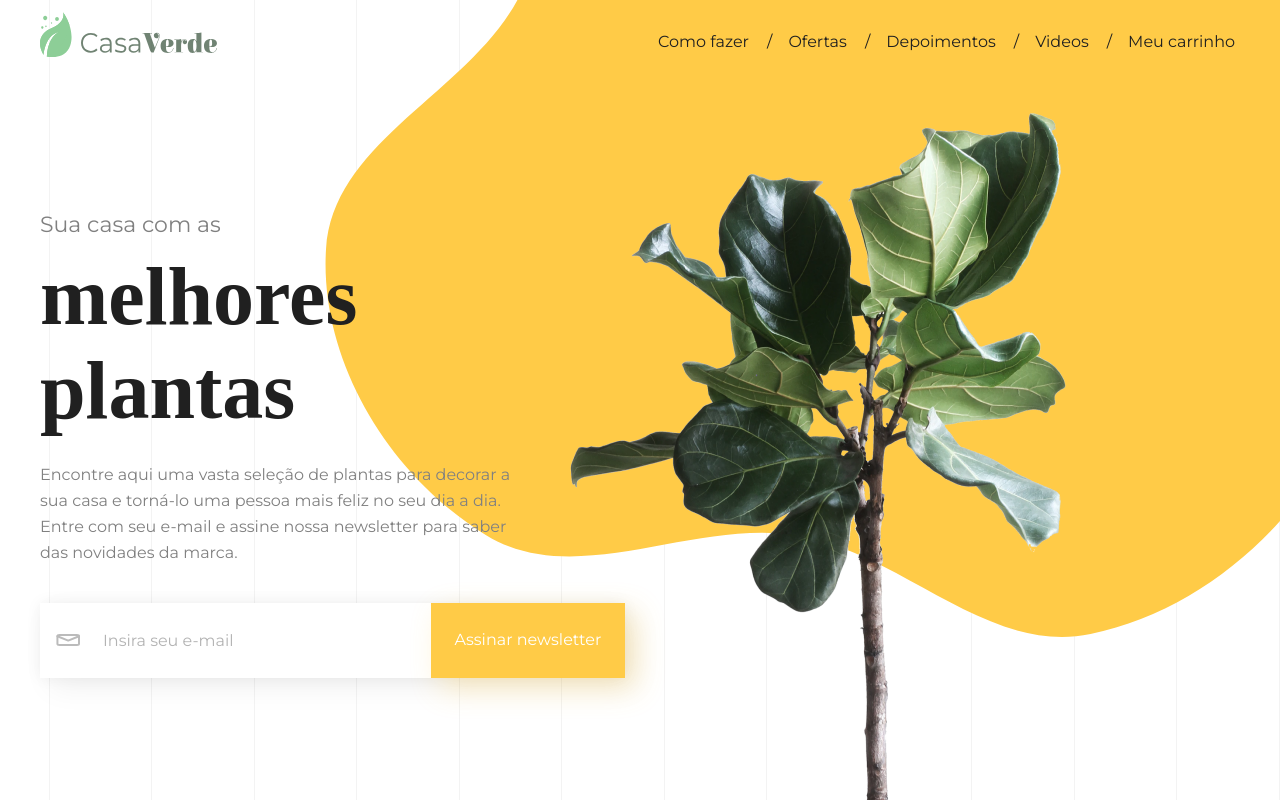
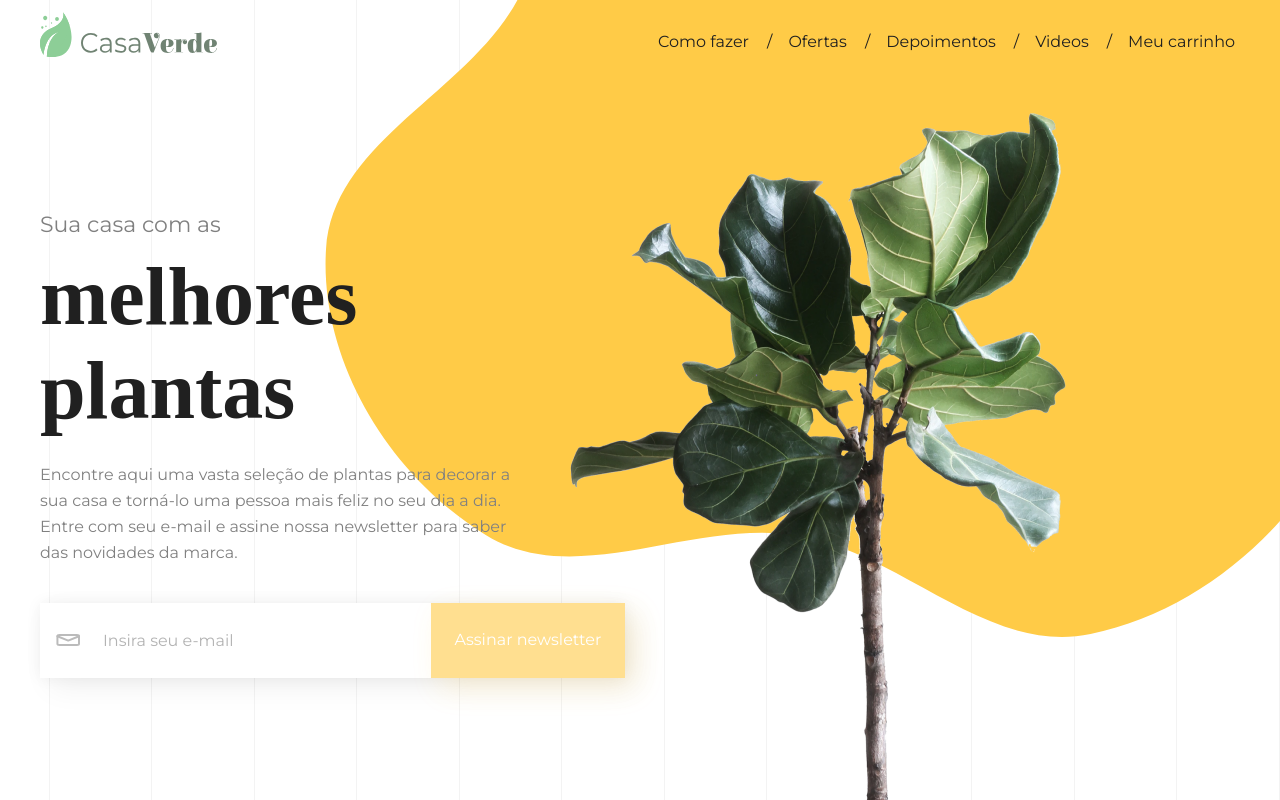
Before and after one commit to GladisonRibeiro/7days_react, a Next.js app: page / in a window 1280 px wide. Shown: the top 800 px of the page. Built offline with nearby package versions, Linux system fonts and the light colour scheme; a web font is replaced by a local one.

Commit message:
Finalização dia 3

```diff
--- a/components/EmailForm/index.tsx
+++ b/components/EmailForm/index.tsx
@@ -1,3 +1,4 @@
+import { useEffect, useState } from "react";
 import styled from "styled-components";
 
 interface EmailFormProps {
@@ -7,10 +8,24 @@ interface EmailFormProps {
 }
 
 export default function EmailForm(props: EmailFormProps) {
+  const [email, setEmail] = useState('');
+  const [valid, setValid] = useState(false);
+
+  useEffect(() => {
+    const emailValidationByMozilla = /^[a-zA-Z0-9.!#$%&'*+\/=?^_`{|}~-]+@[a-zA-Z0-9](?:[a-zA-Z0-9-]{0,61}[a-zA-Z0-9])?(?:\.[a-zA-Z0-9](?:[a-zA-Z0-9-]{0,61}[a-zA-Z0-9])?)*$/;
+    const valid = emailValidationByMozilla.test(email);
+    setValid(valid);
+  }, [email]);
+
+  const handlerChange = (event) => {
+    const { value } = event.target;
+    setEmail(value);
+  }
 
   const handleSubmit = async (event) => {
     event.preventDefault();
-    props.onSubmit(event.target.email.value);
+    props.onSubmit(email);
+    setEmail('');
   }
 
   return (
@@ -19,8 +34,14 @@ export default function EmailForm(props: EmailFormProps) {
         <WrapperImage>
           <img src="/imgs/mail.svg" alt="mail icon"></img>
         </WrapperImage>
-        <Input id="email" placeholder={props.placeholder}/>
-        <Button type="submit">
+        <Input
+          id="email"
+          name="email"
+          value={email}
+          onChange={handlerChange}
+          placeholder={props.placeholder}
+        />
+        <Button type="submit" disabled={!valid}>
           {props.message ?? ''}
         </Button>
       </WrapperEmailForm>
@@ -74,6 +95,10 @@ const Button = styled.button`
   line-height: 20px;
   color: #FFFFFF;
   border: none;
+
+  &:disabled {
+    opacity: 0.6;
+  }
 `;
 
 const WrapperEmailForm = styled.div`
--- a/pages/_document.tsx
+++ b/pages/_document.tsx
@@ -28,7 +28,7 @@ export default class MyDocument extends Document {
       <Html>
         <Head>
           <link rel="preconnect" href="https://fonts.googleapis.com" />
-          <link rel="preconnect" href="https://fonts.gstatic.com" />
+          <link rel="preconnect" href="https://fonts.gstatic.com" crossOrigin="true" />
           <link href="https://fonts.googleapis.com/css2?family=Elsie+Swash+Caps:wght@900&family=Montserrat&display=swap" rel="stylesheet" />
           <meta name="viewport" content="width=device-width, initial-scale=1.0" />
         </Head>
```
Also changed, not shown: 1 other file (tests, documents, lock files or other folders).
